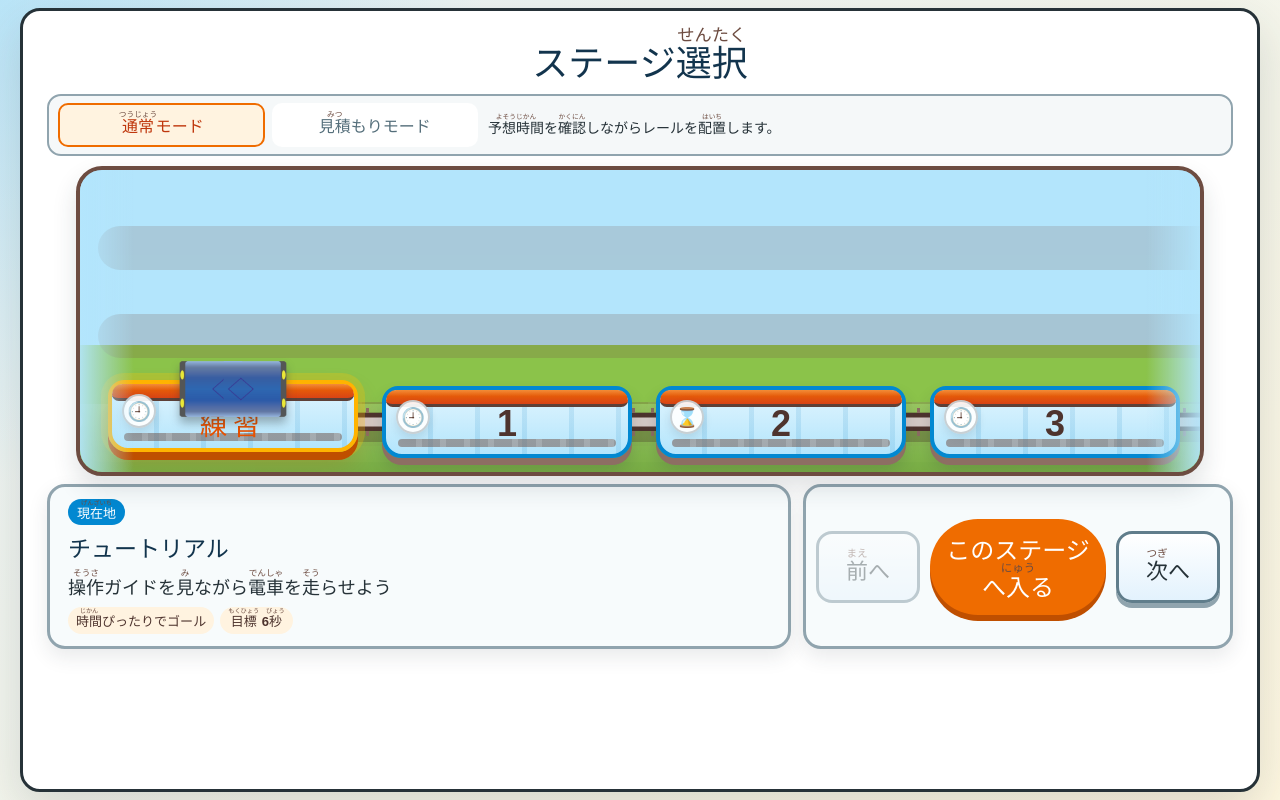
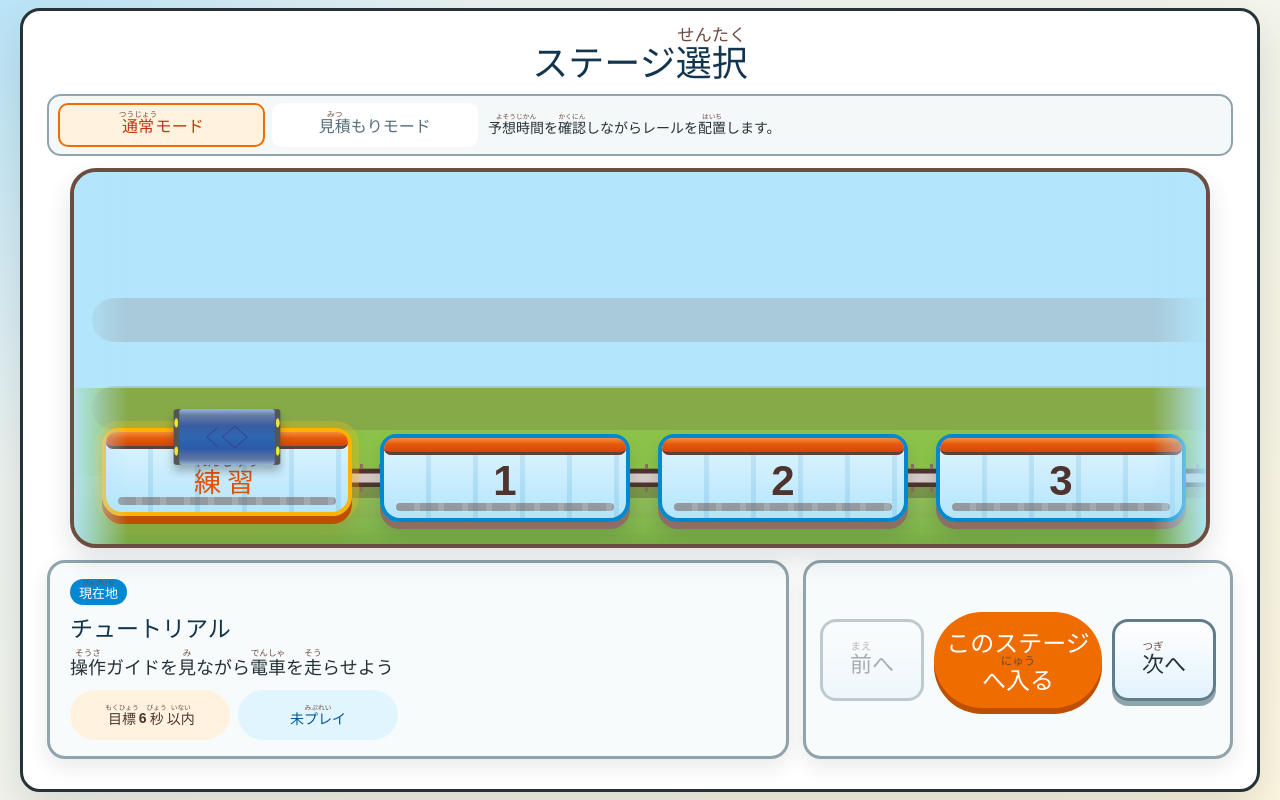
Before and after one commit to TsurutaProject/Train_Proto-Type, a React (Vite) app: page / in a window 1280 px wide. Both pictures are taken after a click on the button "START". Built offline with nearby package versions, Linux system fonts and the light colour scheme.

Commit message:
Refine stage result badges

```diff
--- a/src/App.css
+++ b/src/App.css
@@ -130,57 +130,6 @@
   background: linear-gradient(145deg, #ffebee, #ffffff);
 }
 
-.stage-result-mark {
-  display: block;
-  margin-top: 12px;
-  padding: 5px 8px;
-  border-radius: 8px;
-  color: #1b5e20;
-  background: #c8e6c9;
-  font-size: 14px;
-  font-style: normal;
-  font-weight: 900;
-}
-
-.early-arrival-stage-card .stage-result-mark {
-  color: #6d4c00;
-  background: #ffecb3;
-}
-
-.off-time-stage-card .stage-result-mark {
-  color: #b71c1c;
-  background: #ffcdd2;
-}
-
-.stage-condition-icon,
-.stage-fast-rail-bonus-mark {
-  position: absolute;
-  z-index: 4;
-  top: 10px;
-  width: 34px;
-  height: 34px;
-  display: grid;
-  place-items: center;
-  border: 2px solid rgb(69 90 100 / 28%);
-  border-radius: 999px;
-  background: rgb(255 255 255 / 92%);
-  box-shadow: 0 4px 10px rgb(38 50 56 / 12%);
-  font-size: 19px;
-  line-height: 1;
-}
-
-.stage-condition-icon {
-  left: 10px;
-}
-
-.stage-fast-rail-bonus-mark {
-  right: 10px;
-  color: #ef6c00;
-  border-color: rgb(239 108 0 / 32%);
-  background: #fff8e1;
-  font-weight: 900;
-}
-
 .stage-list .stage-number,
 .stage-list small {
   display: block;
@@ -204,8 +153,8 @@
   grid-template-areas:
     "map map"
     "panel controls";
-  gap: 8px 12px;
-  margin: 10px auto 0;
+  gap: 12px 14px;
+  margin: 12px auto 0;
 }
 
 .stage-world-map-window {
@@ -338,11 +287,11 @@
   width: var(--stage-world-cell);
   height: var(--stage-world-row);
   min-width: 0;
-  min-height: 72px;
+  min-height: 88px;
   display: grid;
   place-items: center;
   align-content: center;
-  padding: 14px 12px 10px;
+  padding: 18px 14px 12px;
   border: 4px solid #5d4037;
   border-radius: 16px 16px 20px 20px;
   color: #263238;
@@ -449,26 +398,15 @@
     linear-gradient(180deg, #f1f8e9, #c8e6c9);
 }
 
-.stage-world-node.early-arrival-stage-card {
-  border-color: #f9a825;
+.stage-world-node.off-time-stage-card {
+  border-color: #ef6c00;
   background:
     repeating-linear-gradient(
       90deg,
       transparent 0 42px,
-      rgb(245 127 23 / 14%) 42px 47px
+      rgb(239 108 0 / 14%) 42px 47px
     ),
-    linear-gradient(180deg, #fffde7, #ffe082);
-}
-
-.stage-world-node.off-time-stage-card {
-  border-color: #c62828;
-  background:
-    repeating-linear-gradient(
-      90deg,
-      transparent 0 42px,
-      rgb(198 40 40 / 13%) 42px 47px
-    ),
-    linear-gradient(180deg, #ffebee, #ffcdd2);
+    linear-gradient(180deg, #fff3e0, #ffb74d);
 }
 
 .stage-world-node.stage-world-node-improve {
@@ -482,11 +420,6 @@
     linear-gradient(180deg, #fff3e0, #ffb74d);
 }
 
-.stage-world-node.stage-world-node-improve .stage-result-mark {
-  color: #6d3b00;
-  background: #ffe0b2;
-}
-
 .stage-world-node.tutorial-stage-card {
   border-color: #ffb300;
 }
@@ -497,7 +430,7 @@
   display: block;
   margin: 0;
   color: #4e342e;
-  font-size: 36px;
+  font-size: 42px;
   font-weight: 900;
   line-height: 1;
 }
@@ -505,18 +438,6 @@
 .stage-world-node.tutorial-stage-card .stage-number {
   color: #e65100;
   font-size: 27px;
-}
-
-.stage-world-node .stage-result-mark {
-  position: absolute;
-  z-index: 3;
-  right: 6px;
-  bottom: 5px;
-  margin: 0;
-  max-width: calc(100% - 12px);
-  padding: 2px 5px;
-  font-size: 10px;
-  white-space: nowrap;
 }
 
 .stage-world-player {
@@ -560,7 +481,8 @@
 
 .stage-world-panel {
   grid-area: panel;
-  padding: 12px 18px;
+  min-height: 118px;
+  padding: 16px 20px;
   border: 3px solid #90a4ae;
   border-radius: 18px;
   color: #263238;
@@ -597,24 +519,96 @@
 }
 
 .stage-world-panel-tags {
+  --stage-panel-tag-width: 160px;
+
   display: flex;
   flex-wrap: wrap;
-  gap: 6px;
-  margin-top: 7px;
-}
-
-.stage-world-panel-tags span {
-  padding: 4px 8px;
+  gap: 8px;
+  margin-top: 10px;
+  align-items: stretch;
+}
+
+.stage-world-panel-tag {
+  display: inline-flex;
+  flex: 0 0 var(--stage-panel-tag-width);
+  align-items: center;
+  justify-content: center;
+  box-sizing: border-box;
+  width: var(--stage-panel-tag-width);
+  max-width: 100%;
+  height: 50px;
+  min-height: 50px;
+  padding: 4px 10px;
+  border: 2px solid transparent;
   border-radius: 999px;
   color: #4e342e;
   background: #fff3e0;
-  font-size: 13px;
+  font-size: 14px;
   font-weight: 900;
-}
-
-.stage-world-panel > .stage-result-mark {
-  display: inline-block;
-  margin-top: 7px;
+  line-height: 1.1;
+  text-align: center;
+  white-space: nowrap;
+}
+
+.stage-world-panel-tag-text {
+  display: inline-flex;
+  align-items: center;
+  justify-content: center;
+  width: 100%;
+  height: 32px;
+  line-height: 1.1;
+  white-space: nowrap;
+}
+
+.stage-world-panel-tag ruby {
+  white-space: nowrap;
+}
+
+.stage-world-panel-tag rt {
+  font-size: 0.58em;
+  line-height: 1;
+}
+
+.stage-world-panel-tag .ruby-placeholder rt {
+  visibility: hidden;
+}
+
+.stage-world-panel-tag-target {
+  color: #4e342e;
+  background: #fff3e0;
+}
+
+.stage-world-panel-tag-unplayed {
+  color: #01579b;
+  background: #e1f5fe;
+}
+
+.stage-world-panel-tag-late {
+  color: #6d3b00;
+  border-color: #ef6c00;
+  background: #ffe0b2;
+}
+
+.stage-world-panel-tag-within {
+  color: #1b5e20;
+  border-color: #2e7d32;
+  background: #c8e6c9;
+}
+
+.stage-world-panel-tag-perfect {
+  border-color: #2e7d32;
+  color: #ffffff;
+  background: linear-gradient(180deg, #43a047, #1b5e20);
+  font-size: 17px;
+  box-shadow: 0 5px 0 rgb(27 94 32 / 36%);
+}
+
+.stage-world-panel-tag-bonus {
+  border-color: #6a1b9a;
+  color: #ffffff;
+  background: linear-gradient(180deg, #8e24aa, #4a148c);
+  font-size: 17px;
+  box-shadow: 0 5px 0 rgb(74 20 140 / 32%);
 }
 
 .stage-world-controls {
@@ -627,7 +621,8 @@
   align-items: center;
   justify-items: center;
   margin-inline: auto;
-  padding: 10px;
+  min-height: 118px;
+  padding: 14px;
   border: 3px solid #90a4ae;
   border-radius: 18px;
   background: #f7fbfc;
@@ -636,7 +631,7 @@
 
 .stage-world-move-button {
   width: 104px;
-  height: 72px;
+  height: 82px;
   border: 3px solid #607d8b;
   border-radius: 16px;
   color: #263238;
@@ -674,7 +669,7 @@
 .stage-world-enter-button {
   grid-area: enter;
   width: 100%;
-  min-height: 72px;
+  min-height: 82px;
   padding-inline: 12px;
   font-size: 24px;
 }
@@ -904,9 +899,33 @@
   background: #90caf9;
 }
 
-.estimate-stage-select .stage-world-panel-tags span {
+.estimate-stage-select .stage-world-panel-tag {
   color: #dceefa;
   background: rgb(144 202 249 / 16%);
+}
+
+.estimate-stage-select .stage-world-panel-tag-late {
+  color: #ffe0b2;
+  border-color: #ffb74d;
+  background: rgb(255 183 77 / 22%);
+}
+
+.estimate-stage-select .stage-world-panel-tag-within {
+  color: #c8e6c9;
+  border-color: #81c784;
+  background: rgb(129 199 132 / 20%);
+}
+
+.estimate-stage-select .stage-world-panel-tag-perfect {
+  color: #ffffff;
+  border-color: #81c784;
+  background: linear-gradient(180deg, #43a047, #1b5e20);
+}
+
+.estimate-stage-select .stage-world-panel-tag-bonus {
+  color: #ffffff;
+  border-color: #ce93d8;
+  background: linear-gradient(180deg, #8e24aa, #4a148c);
 }
 
 .estimate-stage-select .stage-world-move-button {
@@ -3126,22 +3145,6 @@
     font-size: 14px;
   }
 
-  .stage-condition-icon,
-  .stage-fast-rail-bonus-mark {
-    top: 4px;
-    width: 24px;
-    height: 24px;
-    font-size: 13px;
-  }
-
-  .stage-condition-icon {
-    left: 4px;
-  }
-
-  .stage-fast-rail-bonus-mark {
-    right: 4px;
-  }
-
   .stage-world-player {
     width: 82px;
     height: 42px;
--- a/src/App.jsx
+++ b/src/App.jsx
@@ -481,11 +481,11 @@ const STAGE_WORLD_COLUMNS = STAGE_ORDER.length
 const STAGE_WORLD_ROWS = 3
 const STAGE_WORLD_VISIBLE_COLUMNS = 4
 const STAGE_WORLD_CELL_PX = 250
-const STAGE_WORLD_ROW_PX = 72
-const STAGE_WORLD_GAP_PX = 24
+const STAGE_WORLD_ROW_PX = 88
+const STAGE_WORLD_GAP_PX = 28
 const STAGE_WORLD_PADDING_X_PX = 28
-const STAGE_WORLD_PADDING_TOP_PX = 24
-const STAGE_WORLD_PADDING_BOTTOM_PX = 14
+const STAGE_WORLD_PADDING_TOP_PX = 30
+const STAGE_WORLD_PADDING_BOTTOM_PX = 22
 const STAGE_WORLD_COLUMN_STEP_PX = STAGE_WORLD_CELL_PX + STAGE_WORLD_GAP_PX
 const STAGE_WORLD_WINDOW_WIDTH_PX =
   STAGE_WORLD_VISIBLE_COLUMNS * STAGE_WORLD_CELL_PX +
@@ -605,7 +605,7 @@ const getDirectionBetween = (from, to) => {
   )?.[0]
 }
 
-const getClearCondition = (stage) => stage.clearCondition ?? 'exact'
+const getClearCondition = () => 'within'
 
 const isExactTimeResult = (stageResult) =>
   Boolean(
@@ -646,32 +646,69 @@ const getEarlyArrivalSeconds = (stageResult) => {
     : 0
 }
 
-const getStageResultLabel = (stage, stageResult) => {
+const getStageFastRailBonusLabel = (stageResult) => {
+  if (stageResult?.fastRailSavingsRating === 'minimum') return '☆ 最小本数'
+  if (stageResult?.fastRailSavingsRating === 'saved') return '◎ レール節約'
+  return ''
+}
+
+const getStageEvaluationTags = (stage, stageResult) => {
+  const tags = [
+    {
+      key: 'target',
+      tone: 'target',
+      text: `目標 ${stage.targetTime}秒以内`,
+    },
+  ]
+
+  if (!stageResult) {
+    return [
+      ...tags,
+      {
+        key: 'unplayed',
+        tone: 'unplayed',
+        text: '未プレイ',
+      },
+    ]
+  }
+
+  if (!isStageCleared(stage, stageResult)) {
+    return [
+      ...tags,
+      {
+        key: 'late',
+        tone: 'late',
+        text: `${Math.max(0, stageResult.difference).toFixed(1)}秒遅い`,
+      },
+    ]
+  }
+
+  tags.push({
+    key: 'within',
+    tone: 'within',
+    text: '時間以内',
+  })
+
   if (isExactTimeResult(stageResult)) {
-    return '✓ 時間ぴったり'
-  }
-
-  if (getClearCondition(stage) === 'within') {
-    return stageResult.difference <= EXACT_TIME_TOLERANCE
-      ? `${getEarlyArrivalSeconds(stageResult).toFixed(1)}秒早く到着`
-      : `${stageResult.difference.toFixed(1)}秒早くできそう`
-  }
-
-  if (Math.abs(stageResult.difference) < EXACT_TIME_TOLERANCE) {
-    return '✓ 時間ぴったり'
-  }
-
-  const seconds = Math.abs(stageResult.difference).toFixed(1)
-  return `${seconds}秒${stageResult.difference > 0 ? '早く' : 'ゆっくり'}できそう`
+    tags.push({
+      key: 'perfect',
+      tone: 'perfect',
+      text: 'ぴったり',
+    })
+  }
+
+  const fastRailBonusLabel = getStageFastRailBonusLabel(stageResult)
+
+  if (fastRailBonusLabel) {
+    tags.push({
+      key: 'fast-rail-bonus',
+      tone: 'bonus',
+      text: fastRailBonusLabel,
+    })
+  }
+
+  return tags
 }
-
-const getStageClearConditionIcon = (stage) =>
-  getClearCondition(stage) === 'within' ? '⌛' : '🕘'
-
-const getStageFastRailBonusMark = (stage, stageResult) =>
-  getClearCondition(stage) === 'within' && isStageCleared(stage, stageResult)
-    ? stageResult.fastRailSavingsMark
-    : ''
 
 const getStageResultKey = (stageId, isEstimateMode) => {
   const normalizedStageId = stageId === 'estimateTutorial' ? 'tutorial' : stageId
@@ -859,7 +896,9 @@ const RUBY_DEFINITIONS = {
   混雑区画: 'こんざつくかく',
   最短経路: 'さいたんけいろ',
   追加評価: 'ついかひょうか',
+  最小本数: 'さいしょうほんすう',
   時間以内: 'じかんいない',
+  未プレイ: 'みぷれい',
   接続済: 'せつぞくず',
   半透明: 'はんとうめい',
   準備完了: 'じゅんびかんりょう',
@@ -877,6 +916,7 @@ const RUBY_DEFINITIONS = {
   地点: 'ちてん',
   必要: 'ひつよう',
   節約: 'せつやく',
+  本数: 'ほんすう',
   到着: 'とうちゃく',
   出発: 'しゅっぱつ',
   実際: 'じっさい',
@@ -932,6 +972,7 @@ const RUBY_DEFINITIONS = {
   左右: 'さゆう',
   上下: 'じょうげ',
   秒: 'びょう',
+  遅: 'おそ',
   本: 'ほん',
   枠: 'わく',
   折: 'お',
@@ -1105,7 +1146,7 @@ const RUBY_TOKENS = Object.keys(RUBY_DEFINITIONS).sort(
   (a, b) => b.length - a.length,
 )
 
-function RubyText({ children, text }) {
+function RubyText({ balancePlainText = false, children, text }) {
   const value = text ?? children
 
   if (typeof value !== 'string') return value
@@ -1139,7 +1180,16 @@ function RubyText({ children, text }) {
           </ruby>,
         )
       } else {
-        parts.push(character)
+        parts.push(
+          balancePlainText && !/\s/u.test(character) ? (
+            <ruby className="ruby-placeholder" key={`plain-${character}-${index}`}>
+              {character}
+              <rt aria-hidden="true">{'\u00a0'}</rt>
+            </ruby>
+          ) : (
+            character
+          ),
+        )
       }
       index += 1
     }
@@ -2879,10 +2929,8 @@ function App() {
     const stage = STAGES[stageId]
     const stageResult = stageResults[getStageResultKey(stageId, estimateMode)]
     const stageCleared = isStageCleared(stage, stageResult)
-    const fastRailBonusMark = getStageFastRailBonusMark(stage, stageResult)
-    const stageExactTime = isExactTimeResult(stageResult)
     const stageWorldStatus =
-      stageCleared && stageExactTime
+      stageCleared
         ? 'cleared'
         : stageResult
           ? 'improve'
@@ -2896,8 +2944,6 @@ function App() {
       stage,
       stageResult,
       stageCleared,
-      stageExactTime,
-      fastRailBonusMark,
       stageWorldStatus,
     }
   })
@@ -2907,8 +2953,10 @@ function App() {
   const selectedStageWorldId = selectedStageWorldNode.stageId
   const selectedStageWorldStage = selectedStageWorldNode.stage
   const selectedStageWorldResult = selectedStageWorldNode.stageResult
-  const selectedStageWorldCleared = selectedStageWorldNode.stageCleared
-  const selectedStageWorldBonusMark = selectedStageWorldNode.fastRailBonusMark
+  const selectedStageWorldEvaluationTags = getStageEvaluationTags(
+    selectedStageWorldStage,
+    selectedStageWorldResult,
+  )
   const stageWorldOffsetColumns = Math.min(
     Math.max(
       selectedStageWorldNode.x - (STAGE_WORLD_VISIBLE_COLUMNS - 1) / 2,
@@ -3108,23 +3156,17 @@ function App() {
                     stage,
                     stageResult,
                     stageCleared,
-                    stageExactTime,
-                    fastRailBonusMark,
                     stageWorldStatus,
                   } = node
                   const isCurrentWorldNode = index === stageWorldIndex
-                  const isPerfectStageCleared = stageCleared && stageExactTime
-                  const isEarlyWithinStage =
-                    stageCleared &&
-                    getClearCondition(stage) === 'within' &&
-                    !stageExactTime
+                  const isClearedStage = stageCleared
                   const isStageConditionUnmet = Boolean(stageResult) && !stageCleared
 
                   return (
                     <button
                       key={node.stageNumber}
                       type="button"
-                      className={`stage-world-node stage-world-node-${stageWorldStatus} ${isCurrentWorldNode ? 'current-stage-world-node' : ''} ${stage.isTutorial || stage.isTurnaroundTutorial ? 'tutorial-stage-card' : ''} ${isPerfectStageCleared ? 'completed-stage-card' : ''} ${isEarlyWithinStage ? 'early-arrival-stage-card' : ''} ${isStageConditionUnmet ? 'off-time-stage-card' : ''}`}
+                      className={`stage-world-node stage-world-node-${stageWorldStatus} ${isCurrentWorldNode ? 'current-stage-world-node' : ''} ${stage.isTutorial || stage.isTurnaroundTutorial ? 'tutorial-stage-card' : ''} ${isClearedStage ? 'completed-stage-card' : ''} ${isStageConditionUnmet ? 'off-time-stage-card' : ''}`}
                       style={{
                         '--stage-world-node-x': `${getStageWorldNodeLeftPx(node)}px`,
                         '--stage-world-node-y': `${getStageWorldNodeTopPx(node)}px`,
@@ -3140,32 +3182,9 @@ function App() {
                         moveStageWorldTo(index)
                       }}
                     >
-                      <span
-                        className="stage-condition-icon"
-                        aria-label={
-                          getClearCondition(stage) === 'within'
-                            ? '時間以内でゴールする'
-                            : '時間ぴったりでゴールする'
-                        }
-                      >
-                        {getStageClearConditionIcon(stage)}
-                      </span>
-                      {fastRailBonusMark && (
-                        <span
-                          className="stage-fast-rail-bonus-mark"
-                          aria-label={`追加評価 ${fastRailBonusMark}`}
-                        >
-                          {fastRailBonusMark}
-                        </span>
-                      )}
                       <span className="stage-number">
                         <RubyText text={String(stage.badge ?? node.stageNumber)} />
                       </span>
-                      {stageResult && (
-                        <em className="stage-result-mark">
-                          <RubyText text={getStageResultLabel(stage, stageResult)} />
-                        </em>
-                      )}
                     </button>
                   )
                 })}
@@ -3198,37 +3217,17 @@ function App() {
               <h2><RubyText text={selectedStageWorldStage.title} /></h2>
               <p><RubyText text={selectedStageWorldStage.description} /></p>
               <div className="stage-world-panel-tags">
-                <span>
-                  <RubyText
-                    text={
-                      getClearCondition(selectedStageWorldStage) === 'within'
-                        ? '時間以内でゴール'
-                        : '時間ぴったりでゴール'
-                    }
-                  />
-                </span>
-                <span>
-                  <RubyText text={`目標 ${selectedStageWorldStage.targetTime}秒`} />
-                </span>
-                {selectedStageWorldCleared && (
-                  <span><RubyText>クリア済み</RubyText></span>
-                )}
-                {selectedStageWorldBonusMark && (
-                  <span>
-                    <RubyText text={`追加評価 ${selectedStageWorldBonusMark}`} />
+                {selectedStageWorldEvaluationTags.map((tag) => (
+                  <span
+                    key={tag.key}
+                    className={`stage-world-panel-tag stage-world-panel-tag-${tag.tone}`}
+                  >
+                    <span className="stage-world-panel-tag-text">
+                      <RubyText balancePlainText text={tag.text} />
+                    </span>
                   </span>
-                )}
+                ))}
               </div>
-              {selectedStageWorldResult && (
-                <em className="stage-result-mark">
-                  <RubyText
-                    text={getStageResultLabel(
-                      selectedStageWorldStage,
-                      selectedStageWorldResult,
-                    )}
-                  />
-                </em>
-              )}
             </div>
 
             <div className="stage-world-controls" aria-label="移動ボタン">
```
